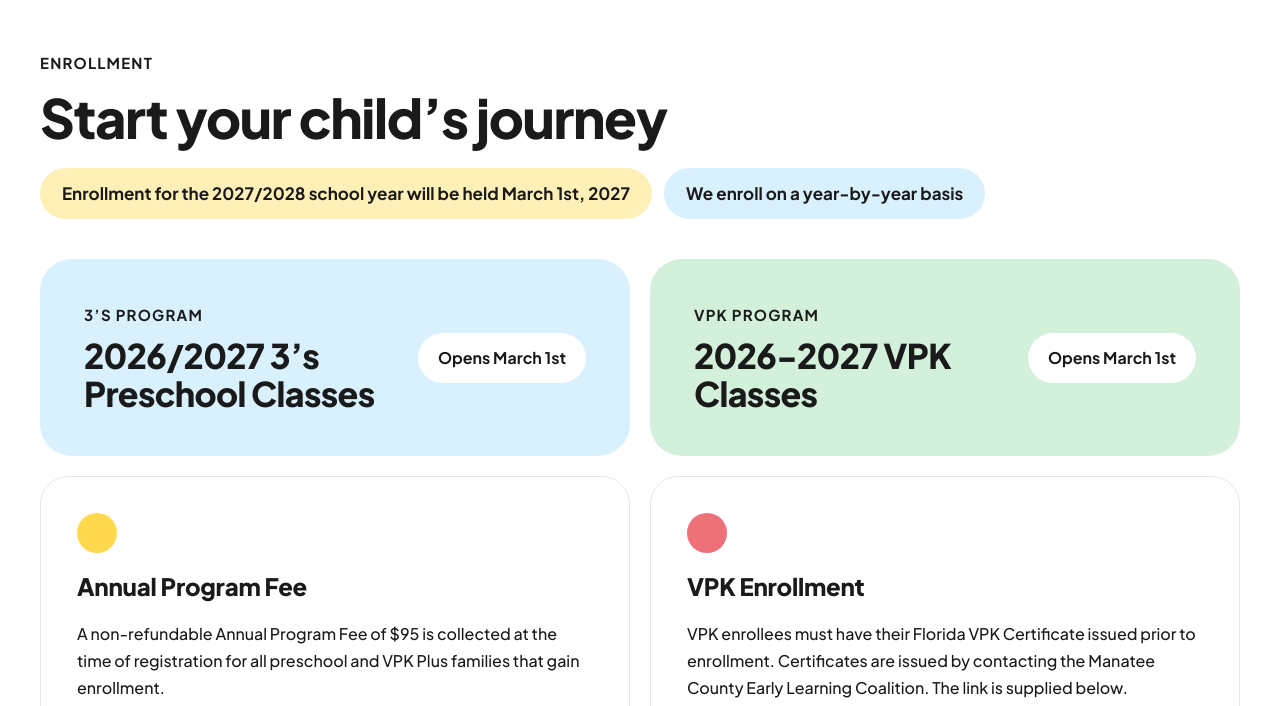
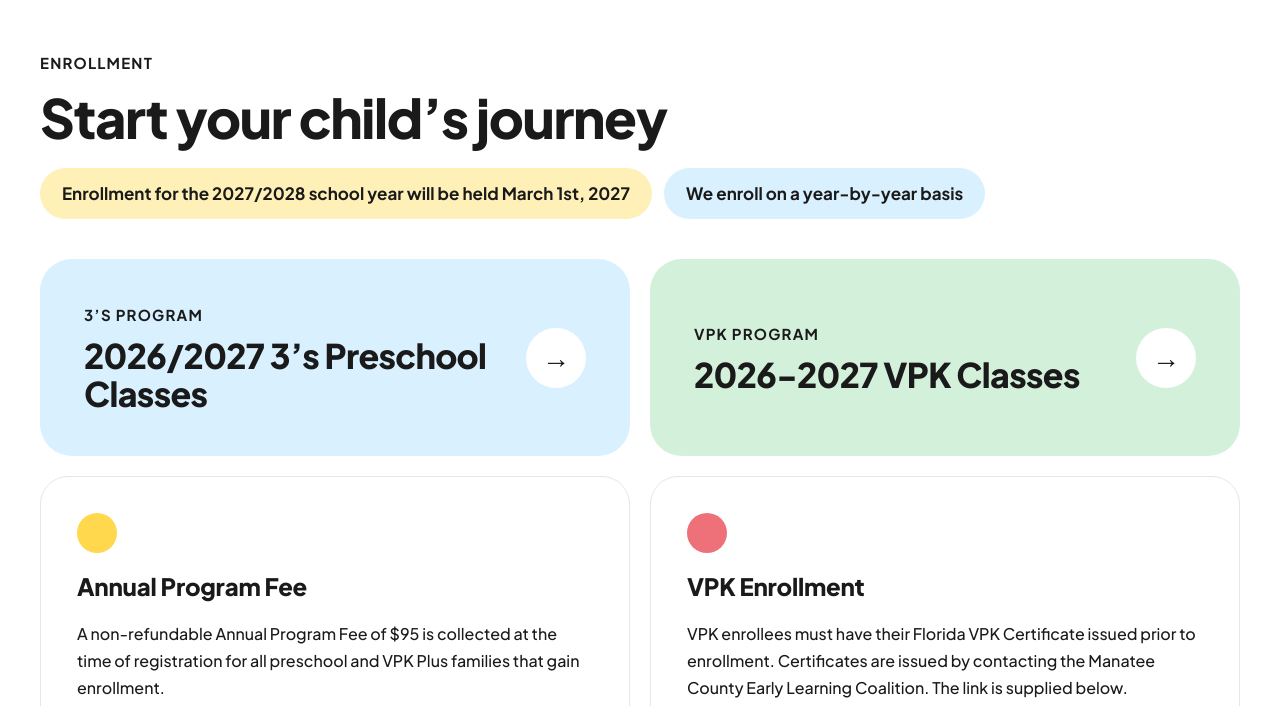
Before and after one commit to Emily-Goforth292/Schoolhouse-website, a plain HTML site: page enrollment.html in a window 1280 px wide. Shown: the part 94-800 px from the top of the page. Drawn offline with Linux system fonts and the light colour scheme.

Commit message:
Opened temporary application links

```diff
--- a/enrollment.html
+++ b/enrollment.html
@@ -27,22 +27,22 @@
       </div>
     </section>
 
-    <!-- CLOSED VERSION: the two class buttons are not links yet. For the presentation, swap in enrollment-LIVE.html (see the instructions I gave you). -->
+    <!-- LIVE VERSION: both class buttons are real links. -->
     <section class="container class-links">
-      <div class="class-link bg-blue is-closed">
+      <a href="https://schools.mybrightwheel.com/sign-in?redirect_path=forms/7ab3392b-9e72-4bfa-b641-3724e02d6209/self-service" target="_blank" rel="noopener" class="class-link bg-blue">
         <div>
           <div class="kicker">3&rsquo;s program</div>
           <div class="class-title">2026/2027 3&rsquo;s Preschool Classes</div>
         </div>
-        <span class="closed-tag">Opens March 1st</span>
-      </div>
-      <div class="class-link bg-green is-closed">
+        <span class="arrow">&rarr;</span>
+      </a>
+      <a href="https://schools.mybrightwheel.com/sign-in?redirect_path=forms/4f9d5147-1ebc-4a0d-b735-200c857cf08b/self-service" target="_blank" rel="noopener" class="class-link bg-green">
         <div>
           <div class="kicker">VPK program</div>
           <div class="class-title">2026-2027 VPK Classes</div>
         </div>
-        <span class="closed-tag">Opens March 1st</span>
-      </div>
+        <span class="arrow">&rarr;</span>
+      </a>
     </section>
 
     <section class="container info-grid">
```
